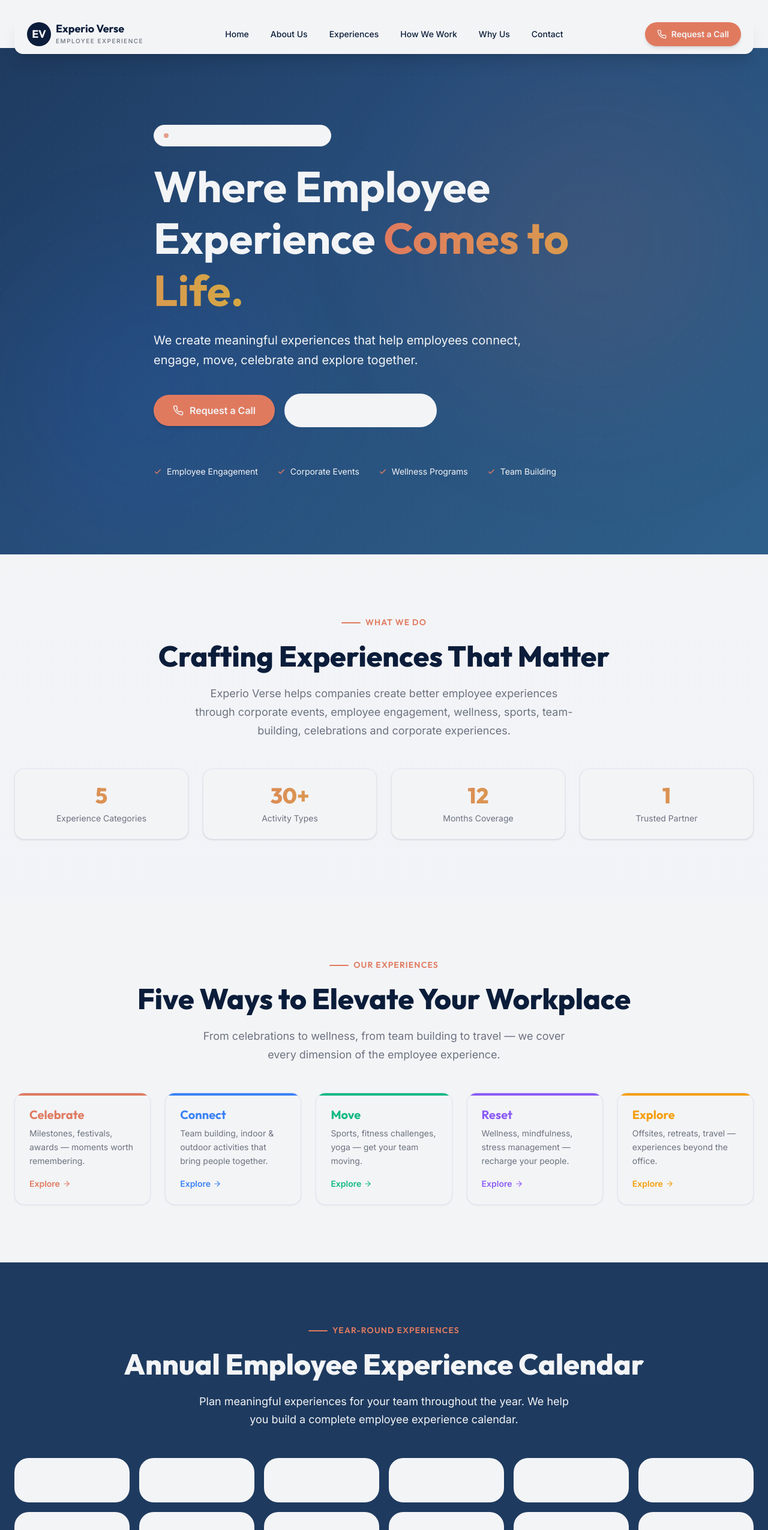
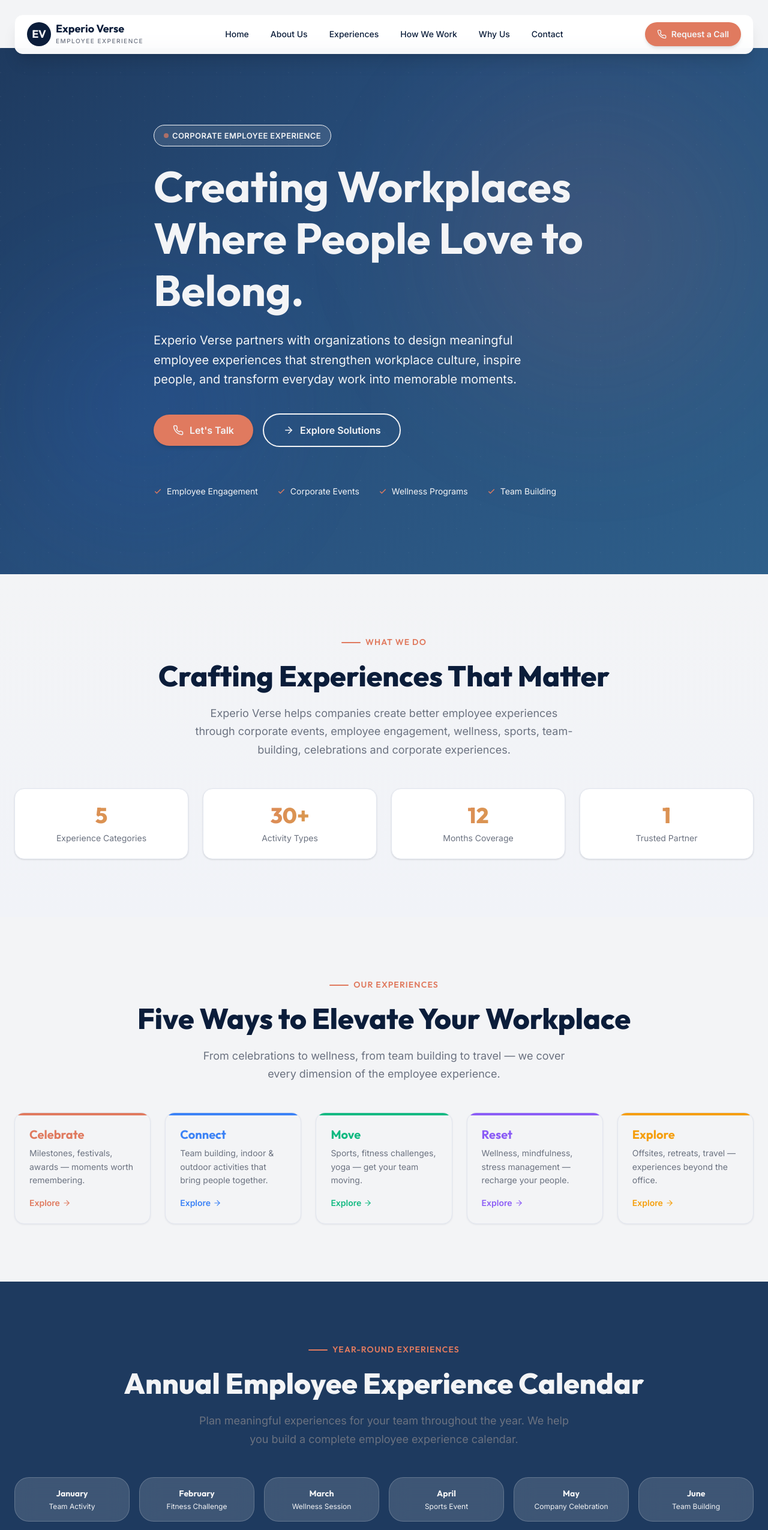
Before and after one commit to Gautamdas77/Experioverse, a Next.js app: page / in a window 1280 px wide. Shown: the top 2550 px of the page at 60% size. Built offline with nearby package versions, Linux system fonts and the light colour scheme.

Commit message:
fix: make calendar month names and activity text visible by removing broad bg-white CSS override and increasing glass card opacity

```diff
--- a/src/app/globals.css
+++ b/src/app/globals.css
@@ -197,10 +197,10 @@ img {
 
 /* Glass effect */
 .ev-glass {
-  background: rgba(var(--ev-white-rgb), 0.08);
+  background: rgba(var(--ev-white-rgb), 0.15);
   backdrop-filter: blur(16px);
   -webkit-backdrop-filter: blur(16px);
-  border: 1px solid rgba(var(--ev-white-rgb), 0.12);
+  border: 1px solid rgba(var(--ev-white-rgb), 0.20);
 }
 
 .ev-glass-light {
@@ -212,12 +212,9 @@ img {
 }
 
 /* Override Tailwind "white" utility classes to use off-white token */
-/* These selectors use substring match on class attribute so they cover variants like "text-white/50" and "bg-white/10" */
+/* NOTE: bg-white override removed — it breaks glassmorphism cards that rely on bg-white/opacity */
 [class*="text-white"] {
   color: var(--ev-off-white) !important;
-}
-[class*="bg-white"] {
-  background-color: var(--ev-off-white) !important;
 }
 [class*="border-white"] {
   border-color: var(--ev-off-white) !important;
--- a/src/app/page.js
+++ b/src/app/page.js
@@ -122,15 +122,12 @@ export default function HomePage() {
               className="text-4xl sm:text-5xl md:text-6xl lg:text-7xl font-extrabold text-white leading-[1.1] mb-6"
               style={{ fontFamily: 'var(--font-heading)' }}
             >
-              Where Employee Experience{' '}
-              <span className="bg-gradient-to-r from-ev-accent to-ev-gold bg-clip-text text-transparent">
-                Comes to Life.
-              </span>
+              Creating Workplaces Where People Love to Belong.
             </h1>
 
             {/* Subheadline */}
             <p className="text-lg sm:text-xl text-white/60 leading-relaxed mb-10 max-w-2xl">
-              We create meaningful experiences that help employees connect, engage, move, celebrate and explore together.
+              Experio Verse partners with organizations to design meaningful employee experiences that strengthen workplace culture, inspire people, and transform everyday work into memorable moments.
             </p>
 
             {/* CTA Buttons */}
@@ -142,7 +139,7 @@ export default function HomePage() {
                 icon={<PhoneIcon size={18} />}
                 id="hero-request-call"
               >
-                Request a Call
+                Let's Talk
               </Button>
               <Button
                 href="/experiences"
@@ -151,7 +148,7 @@ export default function HomePage() {
                 icon={<ArrowIcon size={18} />}
                 id="hero-explore"
               >
-                Explore Experiences
+                Explore Solutions
               </Button>
             </div>
 
@@ -259,7 +256,6 @@ export default function HomePage() {
           label="Year-Round Experiences"
           title="Annual Employee Experience Calendar"
           subtitle="Plan meaningful experiences for your team throughout the year. We help you build a complete employee experience calendar."
-          light
         />
 
         <div className="grid grid-cols-2 sm:grid-cols-3 md:grid-cols-4 lg:grid-cols-6 gap-4">
@@ -271,7 +267,7 @@ export default function HomePage() {
               <div className="text-sm font-bold text-white mb-1" style={{ fontFamily: 'var(--font-heading)' }}>
                 {item.month}
               </div>
-              <div className="text-xs text-white/50">{item.experience}</div>
+              <div className="text-xs text-white">{item.experience}</div>
             </div>
           ))}
         </div>
```
Also changed, not shown: 1 other file (tests, documents, lock files or other folders).
